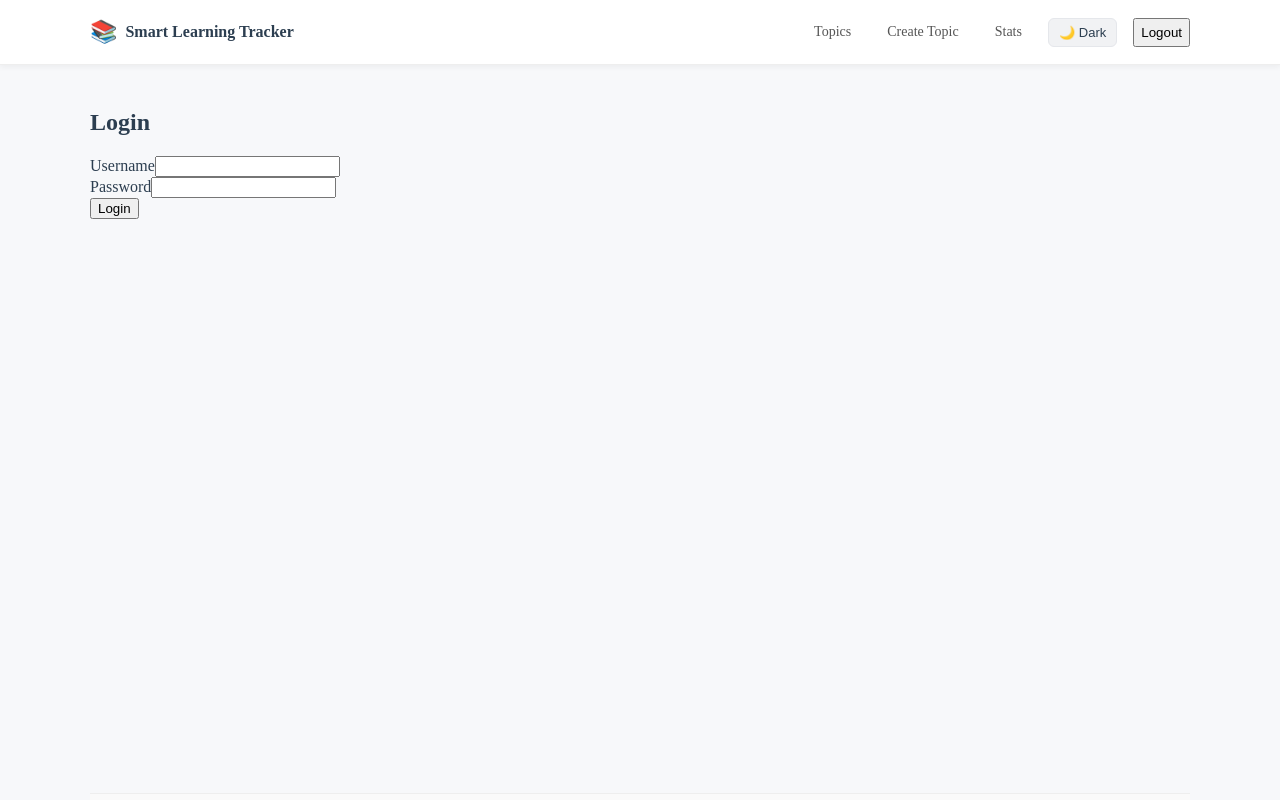
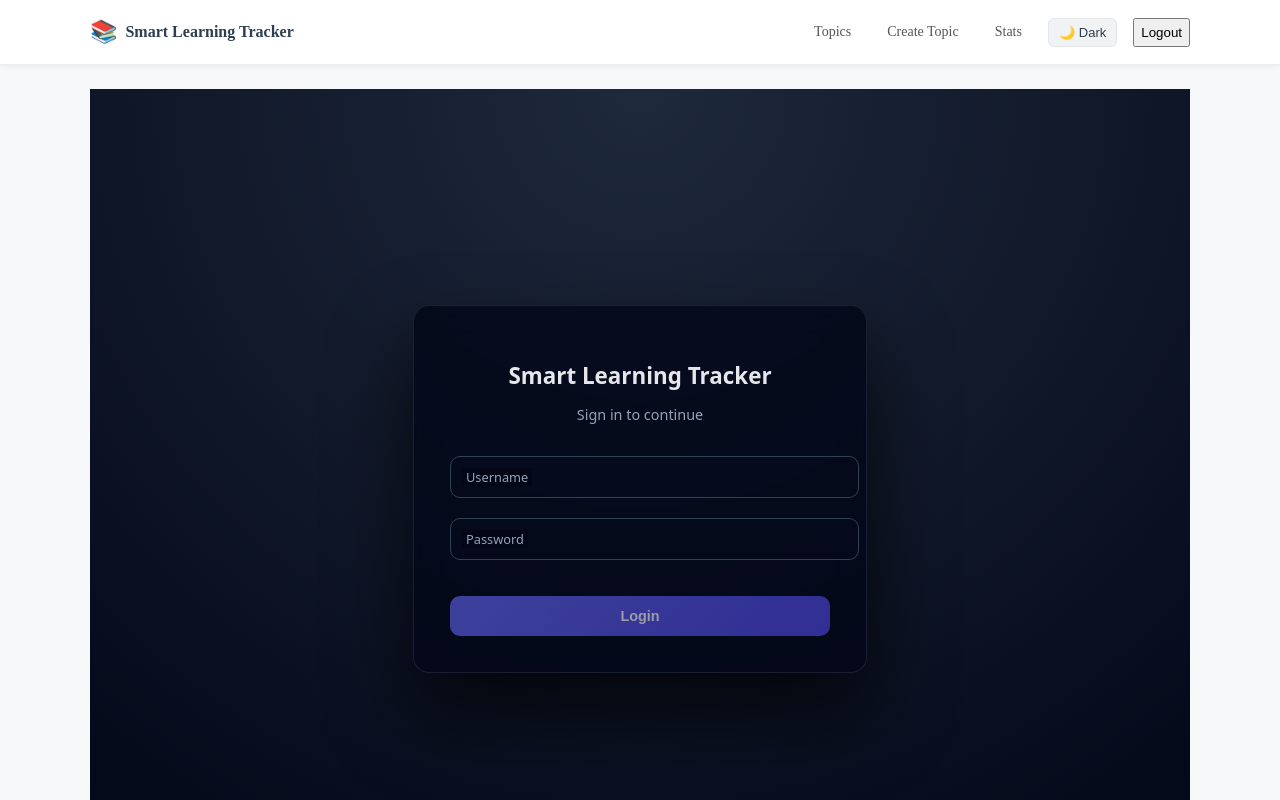
Before and after one commit to ddhanushd/Smart-Learning-Progress-Tracker-UI, an Angular app: page /login in a window 1280 px wide. Shown: the top 800 px of the page. Built offline with nearby package versions, Linux system fonts and the light colour scheme.

Commit message:
feat(ui): finalize login, logout, and layout handling

```diff
--- a/src/app/features/login/login.html
+++ b/src/app/features/login/login.html
@@ -1,37 +1,54 @@
-<div class="login-container">
-  <h2>Login</h2>
+<div class="login-wrapper">
+  <div class="login-card">
+    <h2>Smart Learning Tracker</h2>
+    <p class="subtitle">Sign in to continue</p>
 
-  <form (ngSubmit)="login()">
-    <div>
-      <label>Username</label>
+    <form #loginForm="ngForm" (ngSubmit)="login()" novalidate>
+
+      <!-- Username -->
+      <div class="field">
         <input
-        type="username"
+          type="text"
+          name="username"
           [(ngModel)]="username"
-        name="username"
+          #usernameCtrl="ngModel"
+          placeholder="Username"
           required
         />
+        <label>Username</label>
+
+        @if (usernameCtrl.invalid && usernameCtrl.touched) {
+          <small class="field-error">Username is required</small>
+        }
       </div>
 
-    <div>
-      <label>Password</label>
+      <!-- Password -->
+      <div class="field">
         <input
           type="password"
+          name="password"
           [(ngModel)]="password"
-        name="password"
+          #passwordCtrl="ngModel"
+          placeholder="Password"
           required
         />
+        <label>Password</label>
+
+        @if (passwordCtrl.invalid && passwordCtrl.touched) {
+          <small class="field-error">Password is required</small>
+        }
       </div>
 
-    <button type="submit" [disabled]="loading">
-      {{ loading ? 'Logging in...' : 'Login' }}
+      <button
+        type="submit"
+        [disabled]="loading || loginForm.invalid"
+      >
+        @if (loading) { Signing in… } @else { Login }
       </button>
 
-    @if (loading) {
-      <p>Authenticating…</p>
-    }
-
       @if (error) {
-      <p class="error">{{ error }}</p>
+        <div class="error-msg">{{ error }}</div>
       }
     </form>
   </div>
+</div>
--- a/src/app/features/login/login.scss
+++ b/src/app/features/login/login.scss
@@ -0,0 +1,131 @@
+/* Page background */
+.login-wrapper {
+  min-height: 100vh;
+  display: flex;
+  align-items: center;
+  justify-content: center;
+  background: radial-gradient(circle at top, #1e293b, #020617);
+  font-family: system-ui, -apple-system, BlinkMacSystemFont, sans-serif;
+}
+
+/* Card */
+.login-card {
+  width: 100%;
+  max-width: 380px;
+  padding: 2.25rem;
+  border-radius: 16px;
+  background: rgba(2, 6, 23, 0.75);
+  backdrop-filter: blur(14px);
+  border: 1px solid rgba(148, 163, 184, 0.15);
+  box-shadow: 0 40px 80px rgba(0, 0, 0, 0.7);
+  color: #e5e7eb;
+}
+
+/* Heading */
+.login-card h2 {
+  text-align: center;
+  font-size: 1.4rem;
+  font-weight: 600;
+  margin-bottom: 0.25rem;
+}
+
+.subtitle {
+  text-align: center;
+  font-size: 0.9rem;
+  color: #94a3b8;
+  margin-bottom: 2rem;
+}
+
+/* Fields */
+.field {
+  position: relative;
+  margin-bottom: 1.25rem;
+}
+
+.field input {
+  width: 100%;
+  padding: 0.75rem 0.85rem;
+  border-radius: 10px;
+  border: 1px solid #334155;
+  background: transparent;
+  color: #e5e7eb;
+  font-size: 0.9rem;
+}
+
+.field input::placeholder {
+  color: transparent;
+}
+
+.field label {
+  position: absolute;
+  top: 50%;
+  left: 0.75rem;
+  transform: translateY(-50%);
+  font-size: 0.8rem;
+  color: #94a3b8;
+  pointer-events: none;
+  transition: all 0.2s ease;
+  background: #020617;
+  padding: 0 0.25rem;
+}
+
+/* Floating label effect */
+.field input:focus + label,
+.field input:not(:placeholder-shown) + label {
+  top: -6px;
+  font-size: 0.7rem;
+  color: #818cf8;
+}
+
+/* Focus state */
+.field input:focus {
+  outline: none;
+  border-color: #6366f1;
+  box-shadow: 0 0 0 1px #6366f1;
+}
+
+/* Button */
+button {
+  width: 100%;
+  margin-top: 1rem;
+  padding: 0.75rem;
+  border-radius: 10px;
+  border: none;
+  background: linear-gradient(135deg, #6366f1, #4f46e5);
+  color: #fff;
+  font-weight: 600;
+  font-size: 0.9rem;
+  cursor: pointer;
+  transition: transform 0.15s ease, box-shadow 0.15s ease;
+}
+
+button:hover {
+  transform: translateY(-1px);
+  box-shadow: 0 10px 20px rgba(99, 102, 241, 0.35);
+}
+
+button:disabled {
+  opacity: 0.6;
+  cursor: not-allowed;
+  transform: none;
+  box-shadow: none;
+}
+
+/* Error */
+.error-msg {
+  margin-top: 1rem;
+  font-size: 0.8rem;
+  color: #f87171;
+  text-align: center;
+}
+.field-error {
+  display: block;
+  margin-top: 0.25rem;
+  font-size: 0.7rem;
+  color: #f87171;
+}
+
+.field input.ng-invalid.ng-touched {
+  border-color: #f87171;
+  box-shadow: 0 0 0 1px #f87171;
+}
--- a/src/app/features/login/login.ts
+++ b/src/app/features/login/login.ts
@@ -11,10 +11,10 @@ import { FormsModule, NgModel } from '@angular/forms';
 })
 export class Login {
 
-  username = '';
+   username = '';
   password = '';
   loading = false;
-  error = '';
+  error: string | null = null;
 
   constructor(
     private authService: AuthService,
@@ -22,8 +22,14 @@ export class Login {
   ) {}
 
   login() {
-    this.error = '';
+    // ✅ Simple required validation
+    if (!this.username || !this.password) {
+      this.error = 'Username and password are required';
+      return;
+    }
+
     this.loading = true;
+    this.error = null;
 
     this.authService.login({
       username: this.username,
@@ -35,7 +41,7 @@ export class Login {
       },
       error: err => {
         this.loading = false;
-        this.error = err?.error?.message || 'Login failed';
+        this.error = err?.error?.message || 'Invalid username or password';
       }
     });
   }
```
Lines whose indentation alone changed are shown as unchanged.
